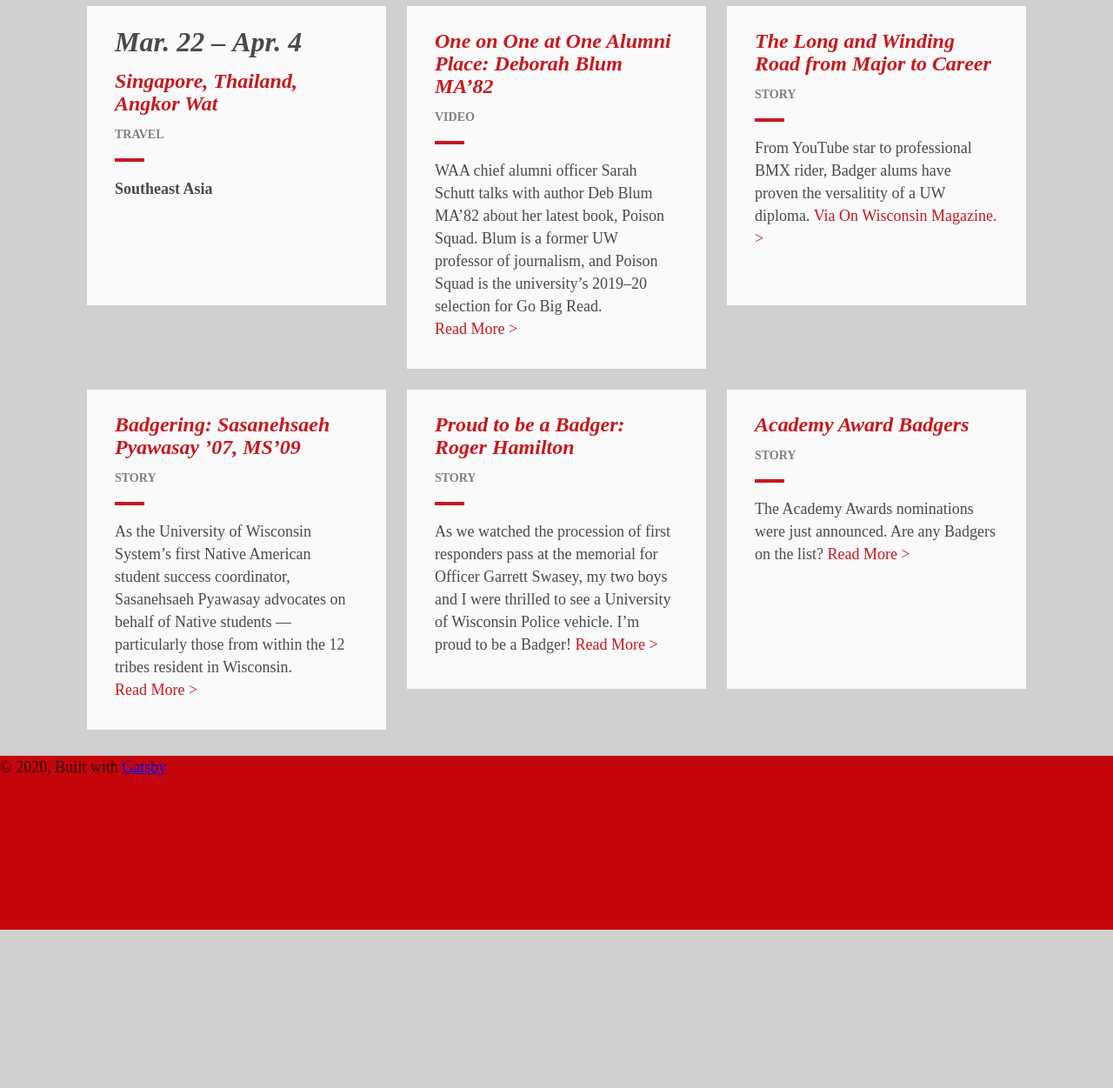
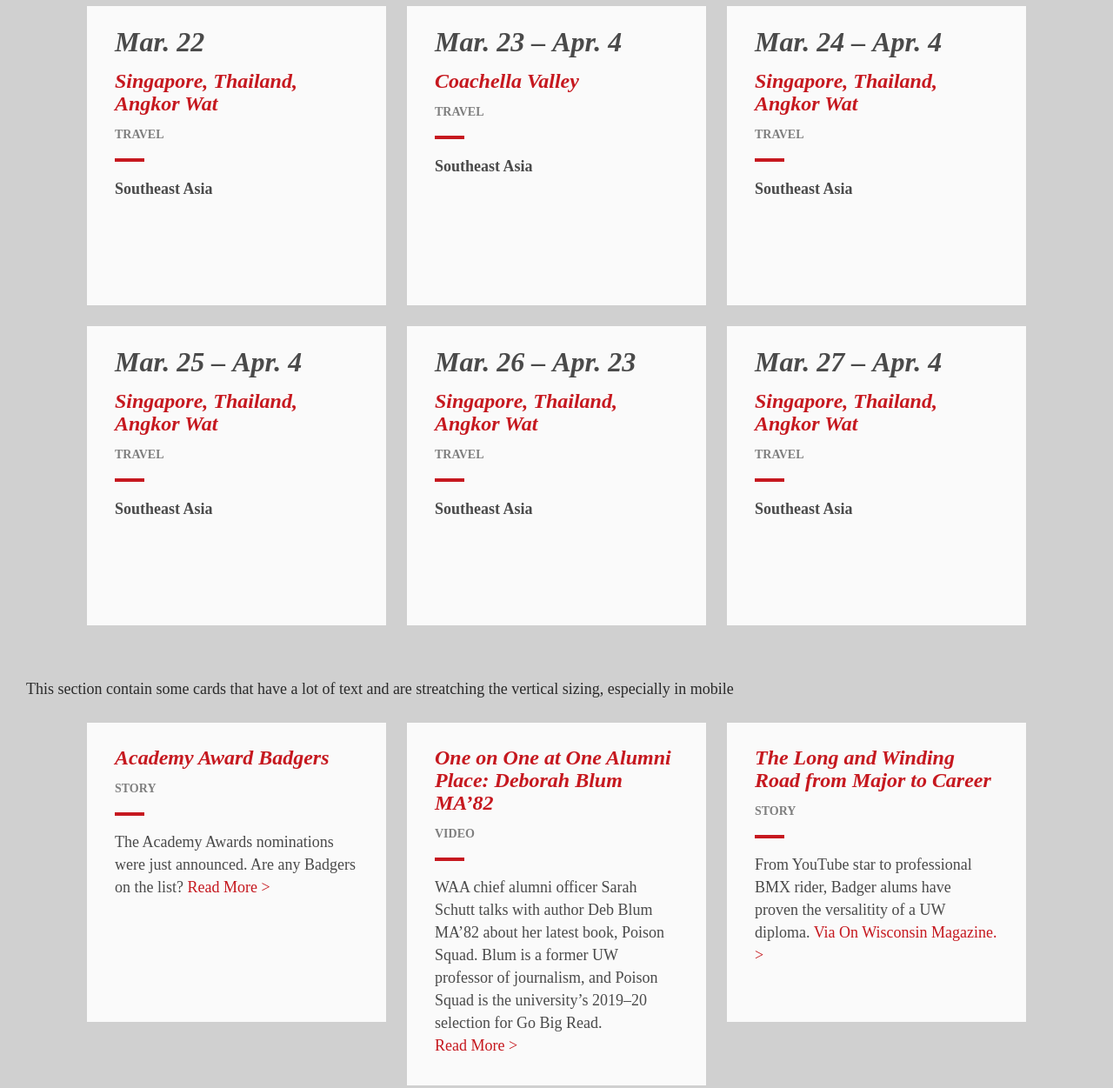
Before and after one commit to james-wfaa/gatsby-wordpress, a Gatsby site: page /gridCardD in a window 1280 px wide. Shown: the part 540-1791 px from the top of the page at 87% size. Before the commit the page ends 1609 px from the top, so only its background shows below. Built offline with nearby package versions, Linux system fonts and the light colour scheme; Gatsby itself is replaced by a stand-in of ours; a web font is replaced by a local one.

Commit message:
Update Grid test page with multiple examples

```diff
--- a/src/pages/gridCardD.js
+++ b/src/pages/gridCardD.js
@@ -42,11 +42,95 @@ export default () => {
 
             <ContentCardD
             startDate="Mar. 22"
+            title="Singapore, Thailand, Angkor Wat"
+            category="Travel"
+            location="Southeast Asia"
+            url="#####"
+            />
+
+            <ContentCardD
+            startDate="Mar. 23"
+            endDate="Apr. 4"
+            title="Coachella Valley"
+            category="Travel"
+            location="Southeast Asia"
+            url="####"
+            />
+
+            <ContentCardD
+            startDate="Mar. 24"
             endDate="Apr. 4"
             title="Singapore, Thailand, Angkor Wat"
             category="Travel"
             location="Southeast Asia"
-            url="/"
+            url="#####"
+            />
+
+            <ContentCardD
+            startDate="Mar. 25"
+            endDate="Apr. 4"
+            title="Singapore, Thailand, Angkor Wat"
+            category="Travel"
+            location="Southeast Asia"
+            url="#####"
+            />
+
+            <ContentCardD
+            startDate="Mar. 26"
+            endDate="Apr. 23"
+            title="Singapore, Thailand, Angkor Wat"
+            category="Travel"
+            location="Southeast Asia"
+            url="#####"
+            />
+
+            <ContentCardD
+            startDate="Mar. 27"
+            endDate="Apr. 4"
+            title="Singapore, Thailand, Angkor Wat"
+            category="Travel"
+            location="Southeast Asia"
+            url="#####"
+            />
+
+        </GridCardD>
+
+</GenericPageSection>
+
+<GenericPageSection pad>
+    <p>This section contain some cards that have a lot of text and are streatching the vertical sizing, especially in mobile</p>
+        <GridCardD>
+            <ContentCardD
+            title="Academy Award Badgers"
+            category="story"
+            excerpt="The Academy Awards nominations were just announced. Are any Badgers on the list?"
+            url="#####"
+            />
+
+            <ContentCardD
+            title="One on One at One Alumni Place: Deborah Blum MA’82"
+            category="video"
+            excerpt="WAA chief alumni officer Sarah Schutt talks with author Deb Blum
+            MA’82 about her latest book, Poison Squad. Blum is a former UW professor of
+            journalism, and Poison Squad is the university’s 2019–20 selection for Go Big Read."
+            url="#"
+            />
+
+            <ContentCardD
+            title="The Long and Winding Road from Major to Career"
+            category="story"
+            excerpt="From YouTube star to professional BMX rider, Badger alums have proven the versalitity of a UW diploma. "
+            urlText="Via On Wisconsin Magazine."
+            linkStyle="arrow"
+            url="#"
+            />
+
+            <ContentCardD
+            title="Badgering: Sasanehsaeh Pyawasay ’07, MS’09"
+            category="story"
+            excerpt="As the University of Wisconsin System’s first Native American student success coordinator, Sasanehsaeh Pyawasay
+            advocates on behalf of Native students — particularly those from within the 12 tribes resident in Wisconsin."
+            url="#"
             />
 
             <ContentCardD
```
